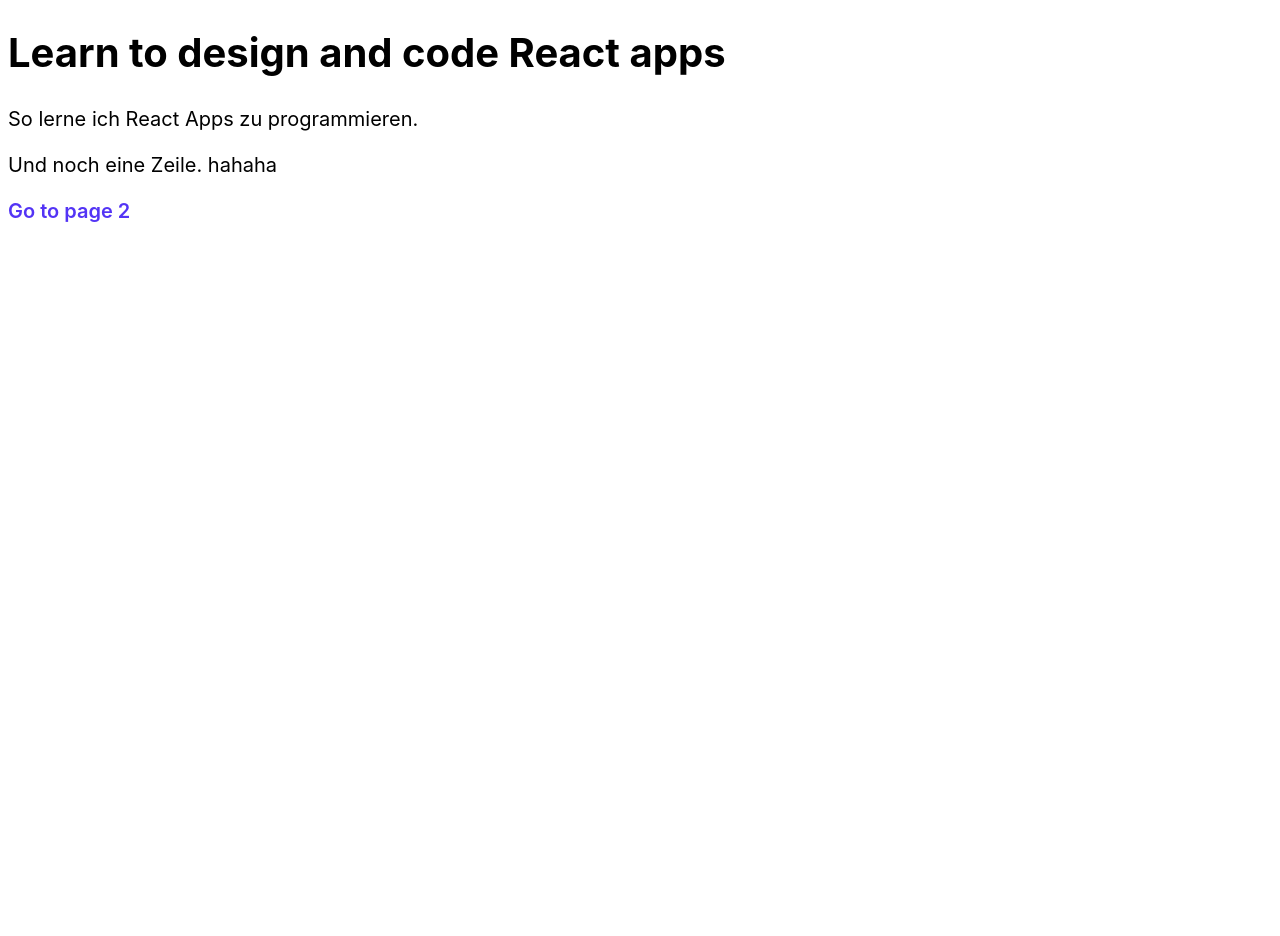
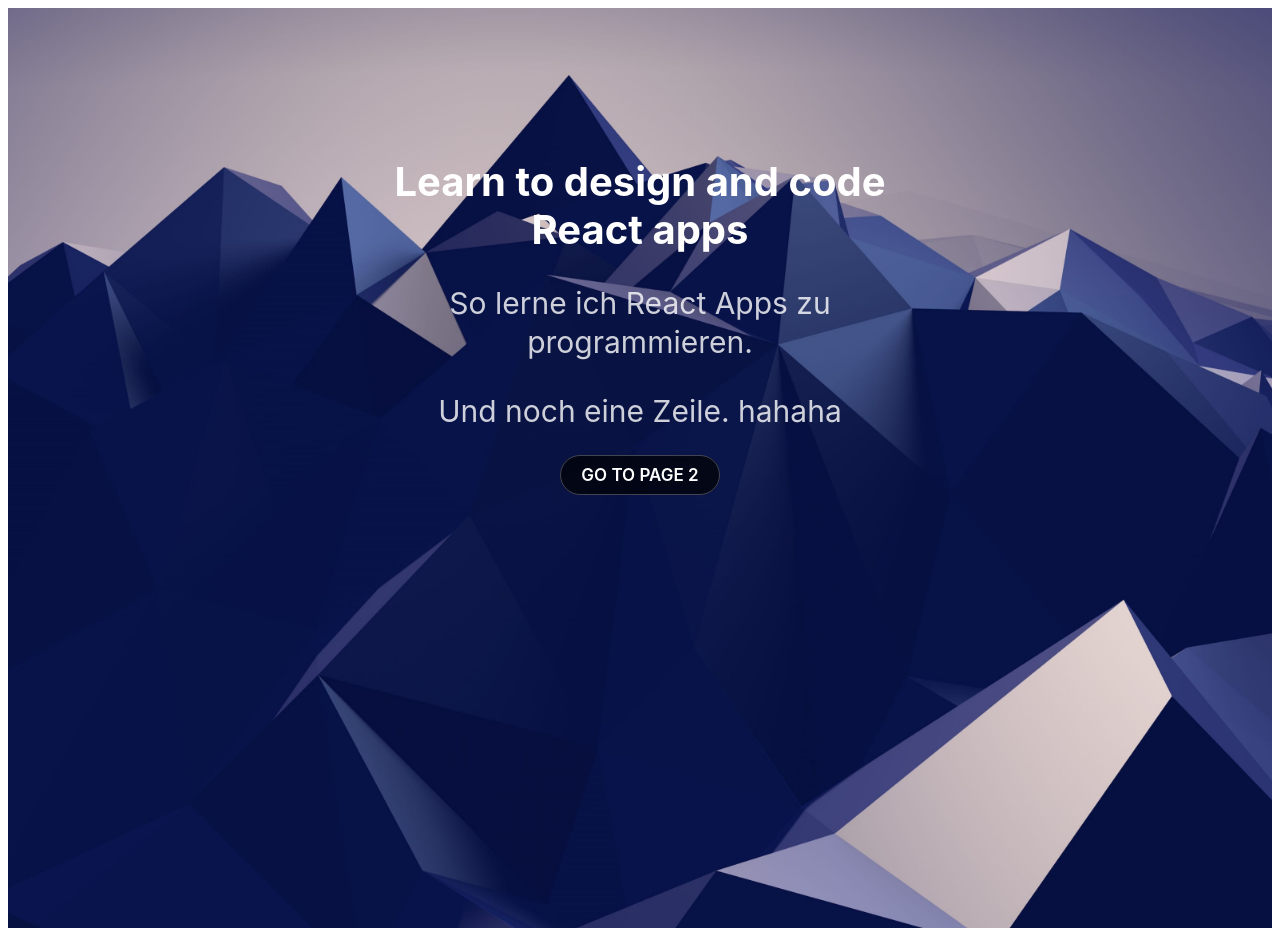
Before and after one commit to transkamp/my-react-app, a Gatsby site: page / in a window 1280 px wide. Before the commit the page ends 800 px from the top, so only its background shows below. Built offline with nearby package versions, Linux system fonts and the light colour scheme; Gatsby itself is replaced by a stand-in of ours.

Commit message:
add basic style and sass support

```diff
--- a/gatsby-config.js
+++ b/gatsby-config.js
@@ -3,7 +3,9 @@ module.exports = {
     title: 'Mein erstes React-Projekt',
   },
   plugins: [
+    "gatsby-plugin-sass",
     'gatsby-plugin-react-helmet',
+
     {
       resolve: `gatsby-source-filesystem`,
       options: {
--- a/package.json
+++ b/package.json
@@ -9,9 +9,11 @@
     "gatsby-plugin-manifest": "^2.0.5",
     "gatsby-plugin-offline": "^2.0.11",
     "gatsby-plugin-react-helmet": "^3.0.0",
+    "gatsby-plugin-sass": "^2.0.4",
     "gatsby-plugin-sharp": "^2.0.7",
     "gatsby-source-filesystem": "^2.0.4",
     "gatsby-transformer-sharp": "^2.1.4",
+    "node-sass": "^4.10.0",
     "react": "^16.5.1",
     "react-dom": "^16.5.1",
     "react-helmet": "^5.2.0"
--- a/src/components/layout.js
+++ b/src/components/layout.js
@@ -4,7 +4,7 @@ import Helmet from 'react-helmet'
 import { StaticQuery, graphql } from 'gatsby'
 
 import Header from './header'
-import './layout.css'
+import './layout.scss'
 
 const Layout = ({ children }) => (
   <StaticQuery
--- /dev/null
+++ b/src/components/layout.scss
@@ -0,0 +1,49 @@
+body {
+    font-family: -apple-system, BlinkMacSystemFont, 'Segoe UI', Roboto, Oxygen, Ubuntu, Cantarell, 'Open Sans', 'Helvetica Neue', sans-serif;
+    font-size: 20px;
+    -webkit-font-smoothing: antialiased;
+    line-height: 1.3;
+}
+
+a {
+    color: #5334f5;
+    text-decoration: none;
+    font-weight: 600;
+}
+
+.Hero {
+    background-image: url('../images/wallpaper3.jpg');
+    height: 920px;
+    background-size: cover;
+    background-position: center;
+
+    a{
+        font-size: 17px;
+        font-weight: 600;
+        color: white;
+        text-transform: uppercase;
+        background: rgba(0,0,0,0.7);
+        padding: 9px 20px;
+        border: 1px solid rgba(255,255,255,0.25);
+        border-radius: 20px;
+    }
+}
+
+.HeroGoup {
+    margin: 0 auto;
+    max-width: 500px;
+    padding: 150px 50px;
+    text-align: center;
+    H1 {
+        margin: 0;
+        color: #fff;
+        line-height: 1.2
+    }
+    p {
+        color: rgba(255, 255, 255, 0.8);
+
+        font-size: 30px;
+    }
+
+
+}
--- a/src/pages/index.js
+++ b/src/pages/index.js
@@ -7,7 +7,7 @@ import Image from '../components/image'
 const IndexPage = () => (
   <div>
     <div className="Hero">
-      <div className="HeroGroup">
+      <div className="HeroGoup">
         <h1>Learn to design and code React apps</h1>
         <p>So lerne ich React Apps zu programmieren.</p>
         <p>Und noch eine Zeile. hahaha</p>
```
Also changed, not shown: src/components/layout.css (deleted), 1 other file.
